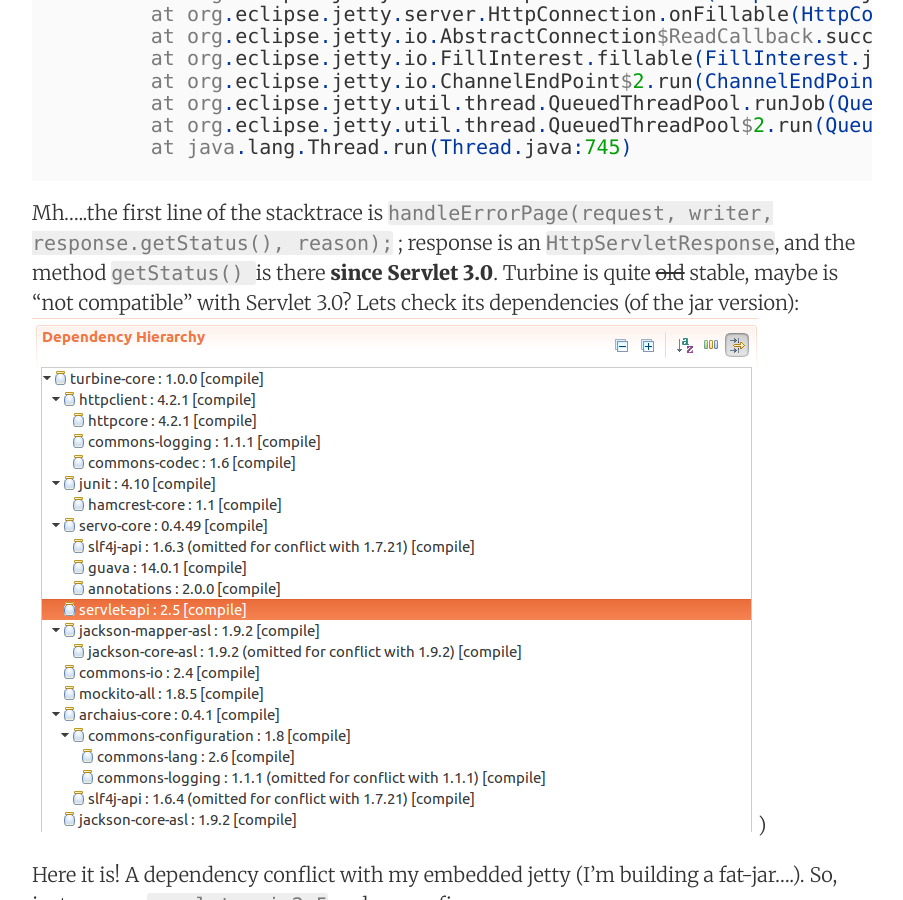
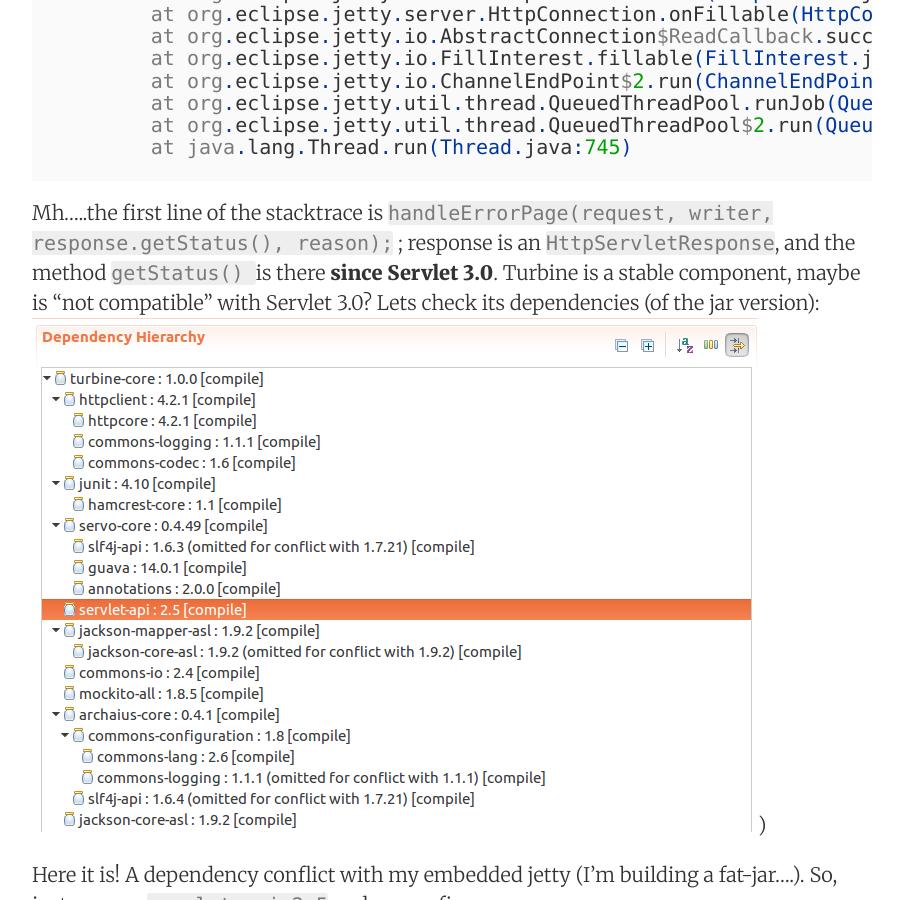
Before and after one commit to totomz/totomz.github.io, a Jekyll site: the page built from _posts/2016-07-14-standaloneturbine.md, in a window 1280 px wide and 900 px high, scrolled down 1374 px. Shown: the whole window, without its empty margins (188-1091 px from the left). Built offline with Jekyll 4.4.1, drawn with Linux system fonts in a browser that asks for light colours; nearby versions of some CDN libraries.

Commit message:
Fixed typo

````diff
--- a/_posts/2016-07-14-standaloneturbine.md
+++ b/_posts/2016-07-14-standaloneturbine.md
@@ -40,7 +40,7 @@
 	at org.eclipse.jetty.util.thread.QueuedThreadPool$2.run(QueuedThreadPool.java:590)
 	at java.lang.Thread.run(Thread.java:745)
 ```
-Mh.....the first line of the stacktrace is  `handleErrorPage(request, writer, response.getStatus(), reason);` ; response is an `HttpServletResponse`, and the method `getStatus() ` is there **since Servlet 3.0**. Turbine is quite ~~old~~ stable, maybe is "not compatible" with Servlet 3.0? Lets check its dependencies (of the jar version):
+Mh.....the first line of the stacktrace is  `handleErrorPage(request, writer, response.getStatus(), reason);` ; response is an `HttpServletResponse`, and the method `getStatus() ` is there **since Servlet 3.0**. Turbine is a stable component, maybe is "not compatible" with Servlet 3.0? Lets check its dependencies (of the jar version):
 ![dsa](/images/turbine/turbine-dependency.png))
 
 Here it is! A dependency conflict with my embedded jetty (I'm building a fat-jar....). So, just remove `servlet-api:2.5` and we are fine
````
